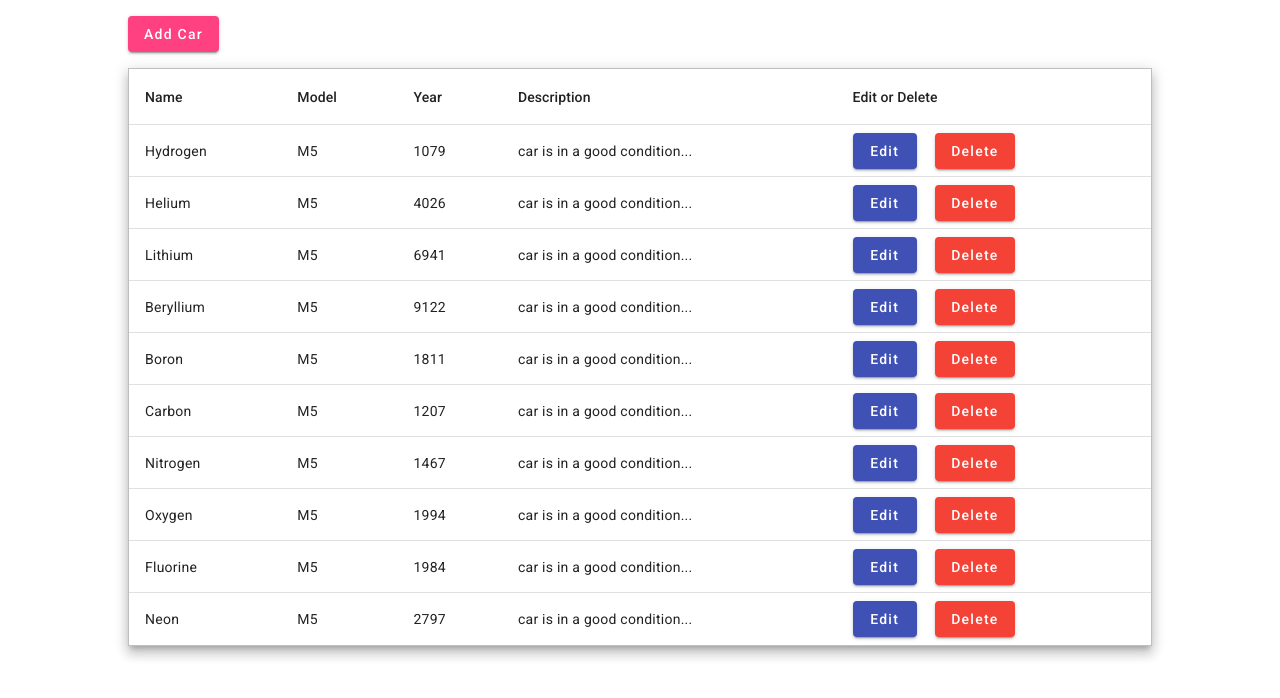
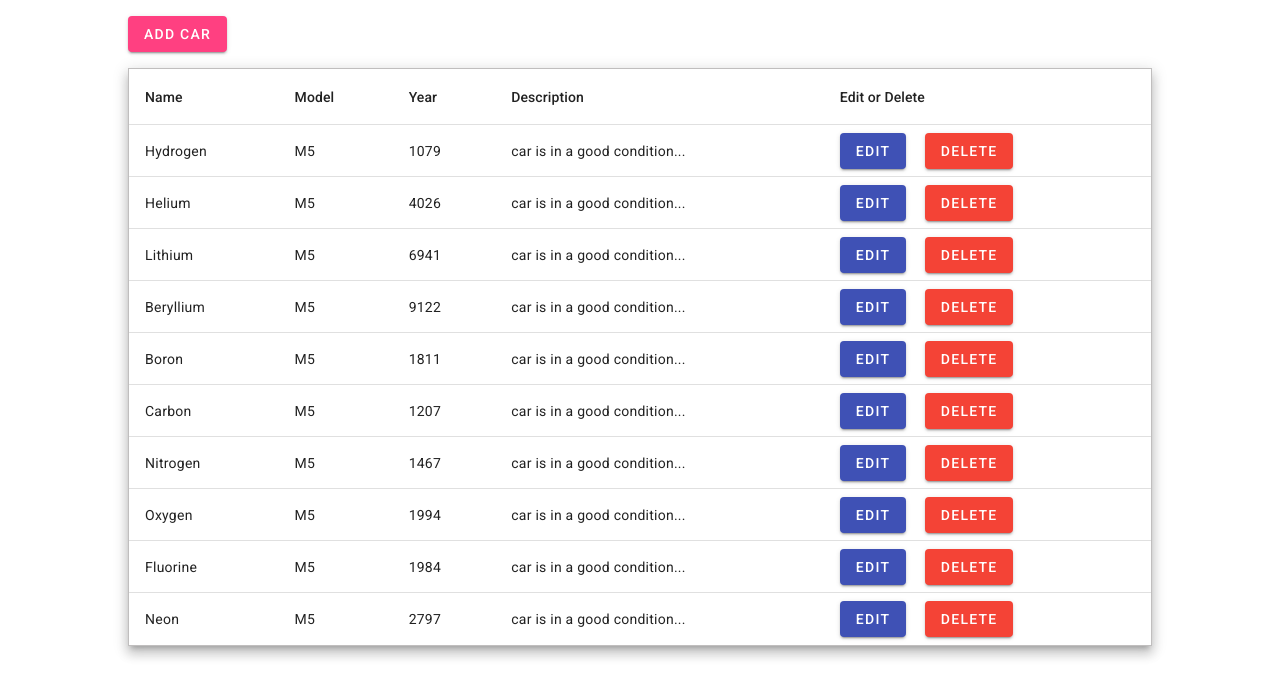
Before and after one commit to tornike-shubitidze/msda-task-app, an Angular app: page / in a window 1280 px wide. Shown: the top 698 px of the page. Built offline with nearby package versions, Linux system fonts and the light colour scheme.

Commit message:
dynamic Button component and styles added

```diff
--- a/src/app/app.component.css
+++ b/src/app/app.component.css
@@ -7,7 +7,3 @@
   width: 100%;
   border: 1px rgb(192, 190, 190) solid;
 }
-
-.add-car-btn {
-  margin: 1rem auto;
-}
--- a/src/app/app.component.html
+++ b/src/app/app.component.html
@@ -1,5 +1,5 @@
 <div class="app-layout">
-  <button mat-raised-button class="add-car-btn" color="accent" (click)="openDialog()"> Add Car</button>
+  <app-button class="add-car-btn" color="accent" text="ADD CAR" (click)="openDialog()"></app-button>
 
   <table mat-table [dataSource]="dataSource" class="mat-elevation-z8">
 
@@ -26,9 +26,8 @@
     <ng-container matColumnDef="Edit or Delete">
       <th mat-header-cell *matHeaderCellDef> Edit or Delete </th>
       <td mat-cell *matCellDef="let car">
-        <button mat-raised-button color="primary" (click)="openDialog()"> Edit</button> &nbsp;&nbsp;&nbsp; <button
-          mat-raised-button color="warn">
-          Delete</button>
+        <app-button color="primary" text="EDIT" (click)="openDialog()"></app-button> &nbsp;&nbsp;&nbsp;
+        <app-button color="warn" text="DELETE" (click)="onDeleteCar()"></app-button>
       </td>
     </ng-container>
 
--- a/src/app/app.component.ts
+++ b/src/app/app.component.ts
@@ -107,4 +107,13 @@ export class AppComponent {
       // data: { ...dataToPass },
     });
   }
+
+  onDeleteCar() {
+    var deleteCar = confirm('do you realy want to delete car?');
+    console.log(
+      deleteCar
+        ? 'Your selected vehicle has been deleted successfully ✅'
+        : 'You canceled ❌'
+    );
+  }
 }
--- a/src/app/app.module.ts
+++ b/src/app/app.module.ts
@@ -10,9 +10,10 @@ import { MatInputModule } from '@angular/material/input';
 import { AppComponent } from './app.component';
 import { BrowserAnimationsModule } from '@angular/platform-browser/animations';
 import { DialogComponent } from './components/dialog/dialog.component';
+import { ButtonComponent } from './components/button/button.component';
 
 @NgModule({
-  declarations: [AppComponent, DialogComponent],
+  declarations: [AppComponent, DialogComponent, ButtonComponent],
   imports: [
     BrowserModule,
     BrowserAnimationsModule,
--- /dev/null
+++ b/src/app/components/button/button.component.css
@@ -0,0 +1,7 @@
+.add-car-btn {
+  margin: 1rem auto;
+}
+
+.dialog-add-car-btn {
+  float: right;
+}
--- /dev/null
+++ b/src/app/components/button/button.component.html
@@ -0,0 +1 @@
+<button mat-raised-button color={{color}} class={{class}}>{{text}} </button>
--- a/src/app/components/dialog/dialog.component.css
+++ b/src/app/components/dialog/dialog.component.css
@@ -9,6 +9,3 @@
   .form-field {
     width: 100%;
   }
-  button{
-    float: right;
-  }
--- a/src/app/components/dialog/dialog.component.html
+++ b/src/app/components/dialog/dialog.component.html
@@ -1,4 +1,4 @@
-<form class="form">
+<div class="form">
     <mat-form-field appearance="fill" class="form-field">
         <mat-label>Name</mat-label>
         <input matInput>
@@ -19,5 +19,6 @@
         <mat-label>Textarea</mat-label>
         <textarea matInput></textarea>
     </mat-form-field>
-    <button mat-raised-button class="add-car-btn" color="primary" (click)="addCar()"> Add Car</button>
-</form>
+
+    <app-button class="dialog-add-car-btn" color="primary" text="ADD CAR" (click)="addCar()"></app-button>
+</div>
--- a/src/app/components/dialog/dialog.component.ts
+++ b/src/app/components/dialog/dialog.component.ts
@@ -1,4 +1,5 @@
 import { Component } from '@angular/core';
+import { MatDialog } from '@angular/material/dialog';
 
 @Component({
   selector: 'app-dialog',
@@ -6,7 +7,10 @@ import { Component } from '@angular/core';
   styleUrls: ['./dialog.component.css'],
 })
 export class DialogComponent {
+  constructor(public dialog: MatDialog) {}
+
   addCar() {
     console.log('car added!');
+    this.dialog.closeAll();
   }
 }
```
Also changed, not shown: src/app/components/button/button.component.ts (added, +12 -0 lines), 1 other file (tests, documents, lock files or other folders).
